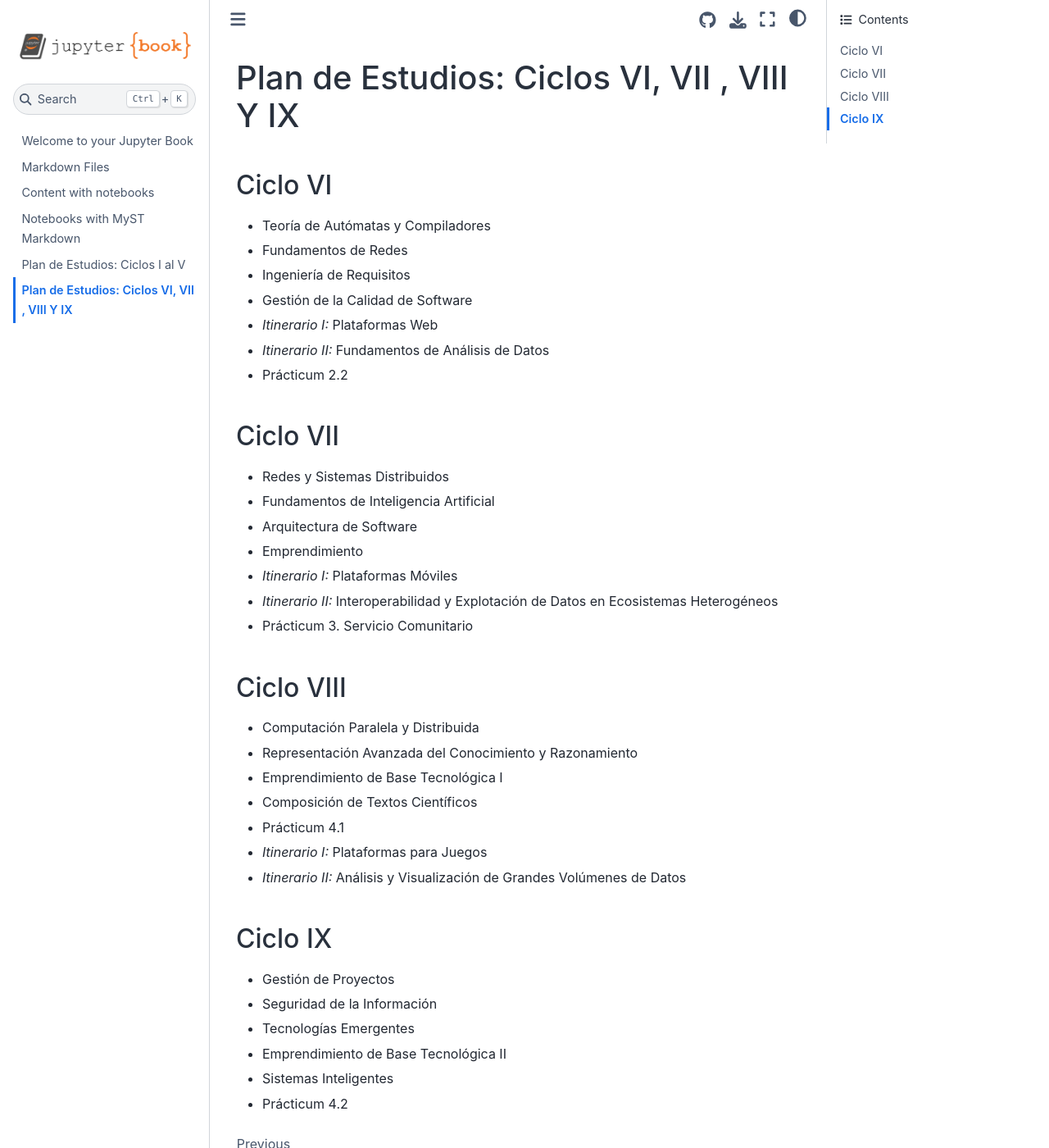
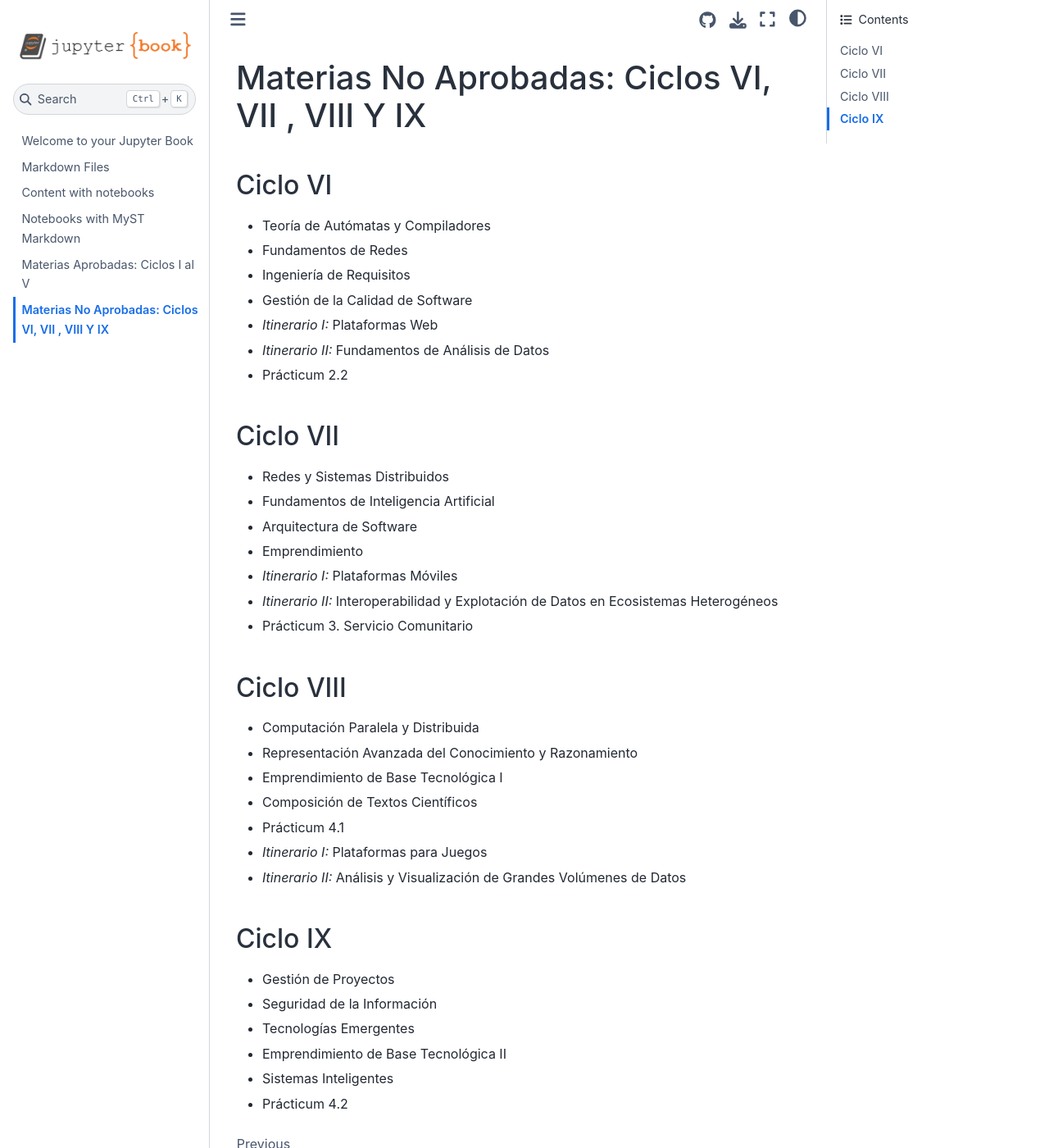
Before and after one commit to luisle0n/Practica1, a Jupyter Book: the page built from materias-noaprobadas.md, in a window 1280 px wide and 1400 px high. Shown: the whole window at 82% size. Built offline with Jupyter Book 1.0.4 settings and Sphinx 7.4.7 and the Sphinx Book theme 1.1.4, drawn with Linux system fonts in a browser that asks for light colours; some of the changed text lies outside the part shown.

Commit message:
Practica Semana1

```diff
--- a/materias-aprobadas.md
+++ b/materias-aprobadas.md
@@ -1,4 +1,4 @@
-# Plan de Estudios: Ciclos I al V
+# Materias Aprobadas: Ciclos I al V
 
 ## Ciclo I
 
--- a/materias-noaprobadas.md
+++ b/materias-noaprobadas.md
@@ -1,4 +1,4 @@
-# Plan de Estudios: Ciclos VI, VII , VIII Y IX
+# Materias No Aprobadas: Ciclos VI, VII , VIII Y IX
 
 ## Ciclo VI
 
```
